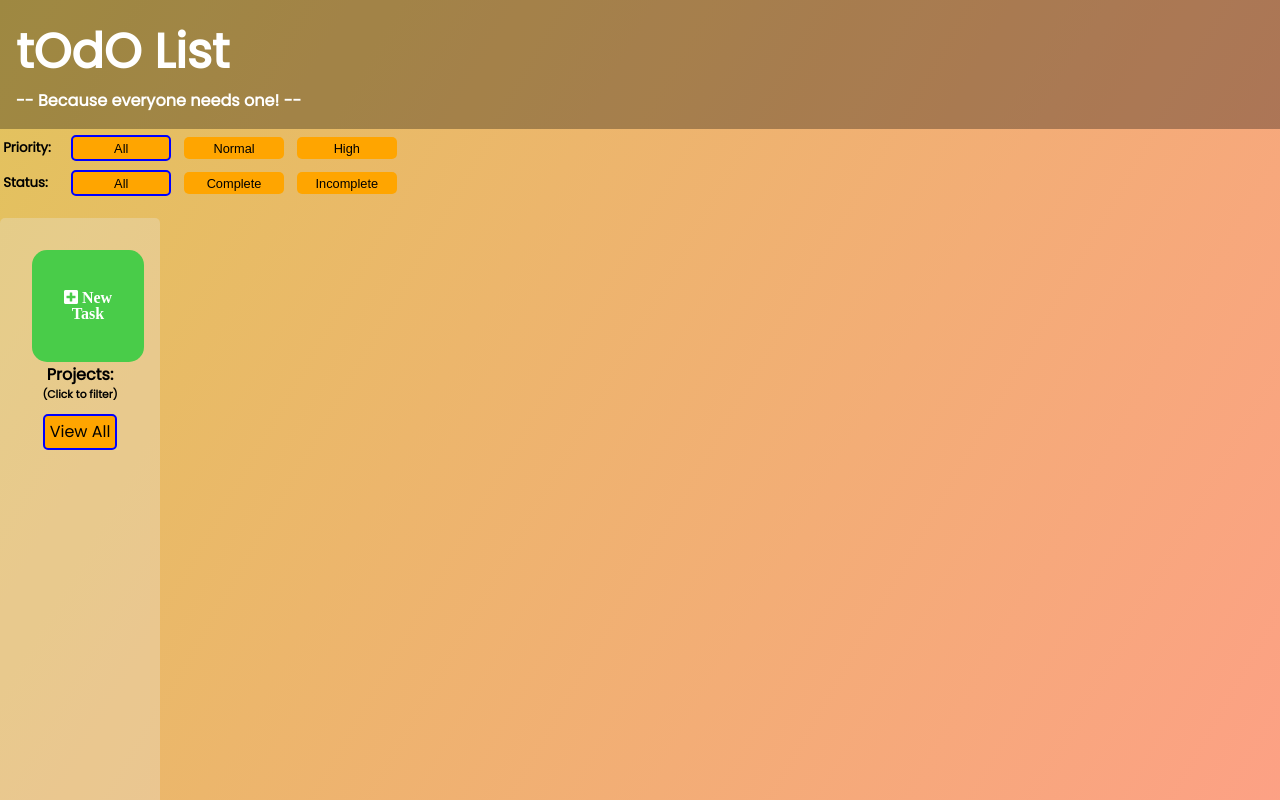
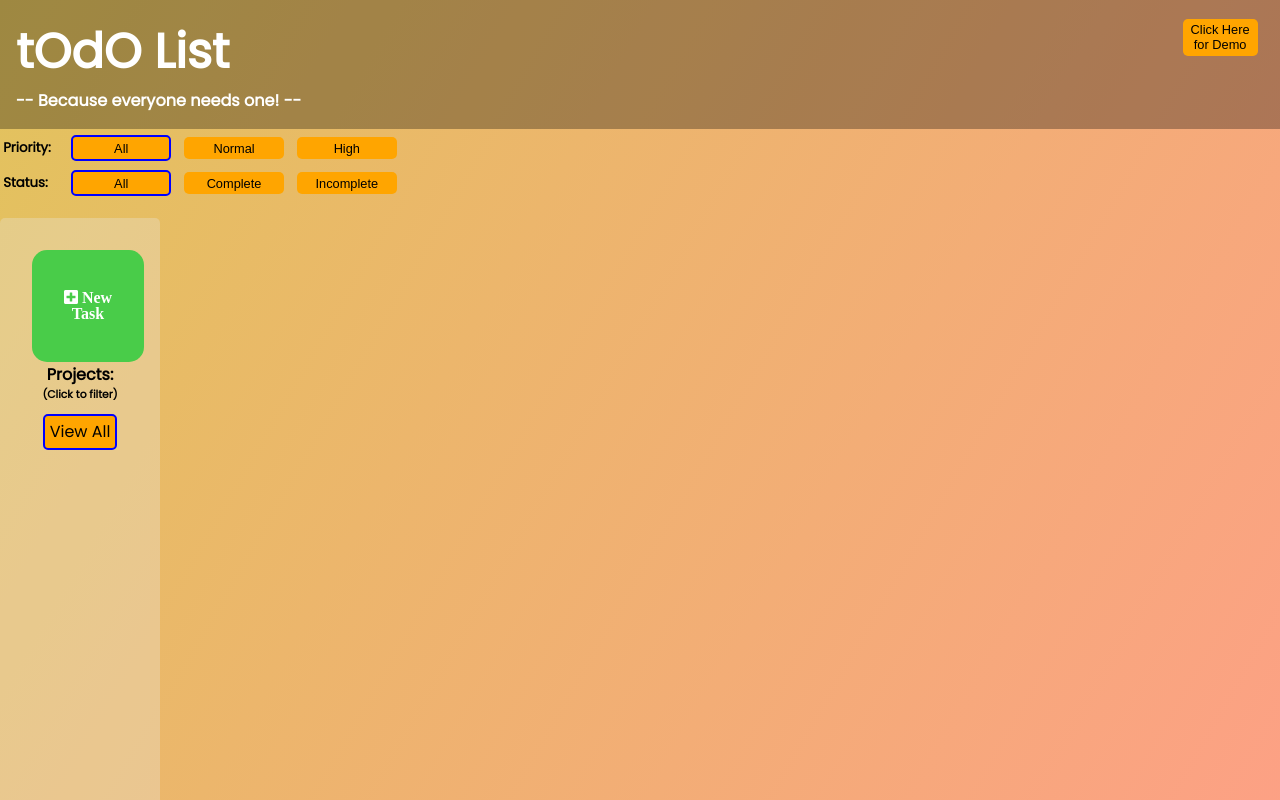
Before and after one commit to 1010-Studios/DevEd-TODO, a website built with webpack: page dist/index.html in a window 1280 px wide. Shown: the top 800 px of the page. Built offline with nearby package versions, Linux system fonts and the light colour scheme.

Commit message:
Added demo mode

```diff
--- a/src/index.js
+++ b/src/index.js
@@ -4,6 +4,8 @@ import todoRender from './modules/DOM/todoRender';
 import createToDo from './modules/todohandlers/createTodo';
 import filters from './modules/todohandlers/todoFilters';
 import todoFilters from './modules/todohandlers/todoFilters';
+import demo from './modules/demoMode/demo';
+import todoFactory from './modules/todohandlers/todoFactory';
 
 //Selectors
 const todoButton = document.querySelector(`.todo-button`);
@@ -12,12 +14,17 @@ const todoNew = document.querySelector(`.todo-button-create`);
 const filterButtons = document.querySelector('.filter-list');
 const priorityFilter = document.querySelectorAll('.filter-priority');
 const completeFilter = document.querySelectorAll('.filter-completed');
+const demoModeBtn = document.querySelector('.demo-btn');
 
 //Event Listeners
 document.addEventListener('DOMContentLoaded', todoMemory.readStorage);
 todoButton.addEventListener('click', addToDo);
 todoList.addEventListener('click', deleteCheck);
 todoNew.addEventListener('click', createTodo);
+demoModeBtn.addEventListener('click', function () {
+	localStorage.clear();
+	demo.forEach((todo) => todoMemory.writeStorage(todo));
+});
 
 //Sidebar Filters
 filterButtons.addEventListener('click', function (e) {
--- a/src/modules/demoMode/demo.js
+++ b/src/modules/demoMode/demo.js
@@ -1,27 +1,47 @@
-const demoMode = () => {
-	//title, desc, project, dueDate, priority, completed
-	const demoItems = [
-		[
-			`Click the demo button`,
-			`So you can see this!`,
-			`Todo List`,
-			Date.now(),
-			`high`,
-			true,
-		],
-		[],
-		[],
-		[],
-		[],
-		[],
-		[],
-		[],
-		[],
-		[],
-		[],
-		[],
-		[],
-		[],
-		[],
-	];
-};
+export default [
+	{
+		createDate: new Date('January 31, 2021 17:00:00'),
+		title: 'Sort by status',
+		desc: 'Try clicking the priority buttons above',
+		project: 'Portfolio',
+		dueDate: new Date('October 4, 2022 11:13:00'),
+		priority: 'high',
+		completed: true,
+	},
+	{
+		createDate: new Date('January 31, 2021 17:00:00'),
+		title: 'Sort by Project',
+		desc: 'Try clicking the filter buttons to the left',
+		project: 'Portfolio',
+		dueDate: new Date('March 3, 2073 11:13:00'),
+		priority: 'normal',
+		completed: false,
+	},
+	{
+		createDate: new Date('January 31, 2021 17:00:00'),
+		title: 'Create a new Todo',
+		desc: "Try clicking 'New Task' button to the left",
+		project: 'Portfolio',
+		dueDate: new Date('July 30, 2026 12:13:00'),
+		priority: 'normal',
+		completed: false,
+	},
+	{
+		createDate: new Date('January 31, 2021 17:00:00'),
+		title: 'Sort by priority',
+		desc: 'Try clicking priority filter buttons above',
+		project: 'Portfolio',
+		dueDate: new Date('December 9, 2023 12:13:00'),
+		priority: 'normal',
+		completed: false,
+	},
+	{
+		createDate: new Date('January 31, 2021 17:00:00'),
+		title: 'Hire Ty',
+		desc: 'Because you want to work with him!',
+		project: 'Personal',
+		dueDate: new Date('March 1, 2021 12:13:00'),
+		priority: 'high',
+		completed: false,
+	},
+];
```
Also changed, not shown: dist/index.html, dist/main.js.
